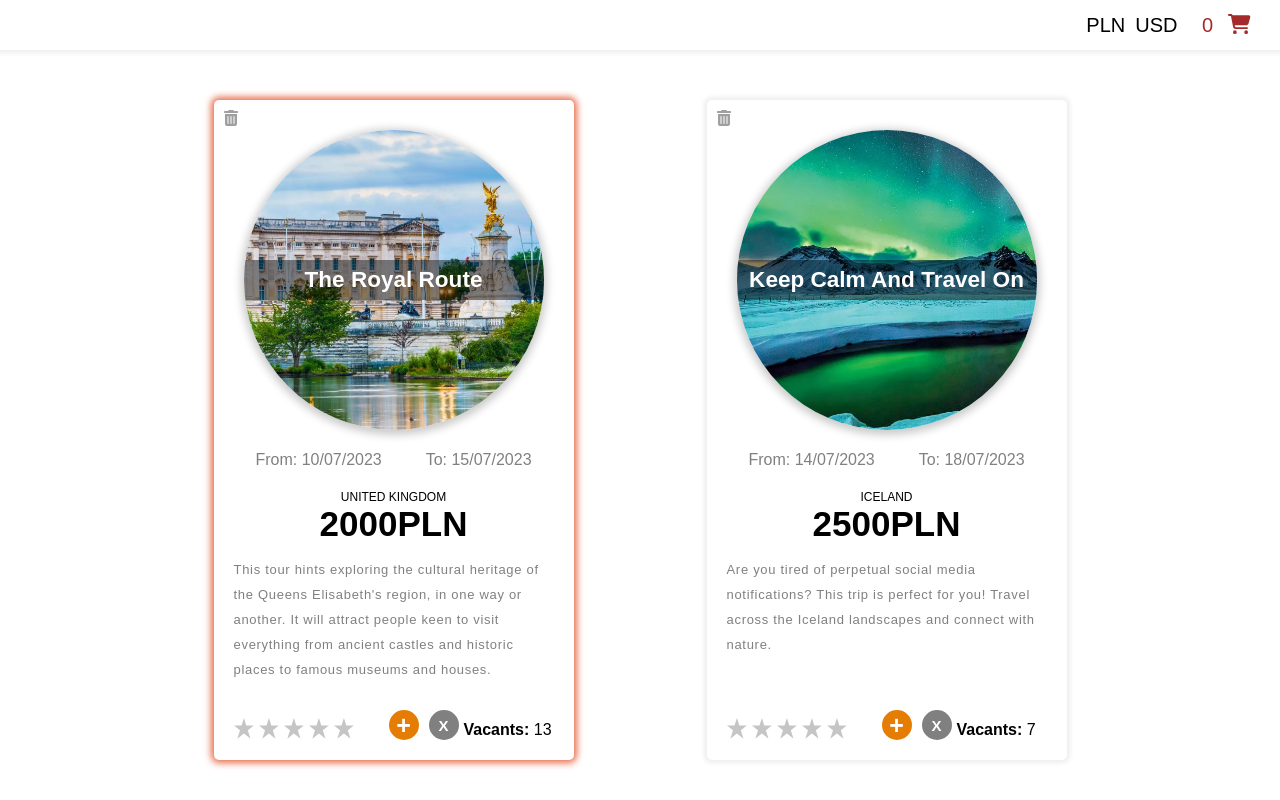
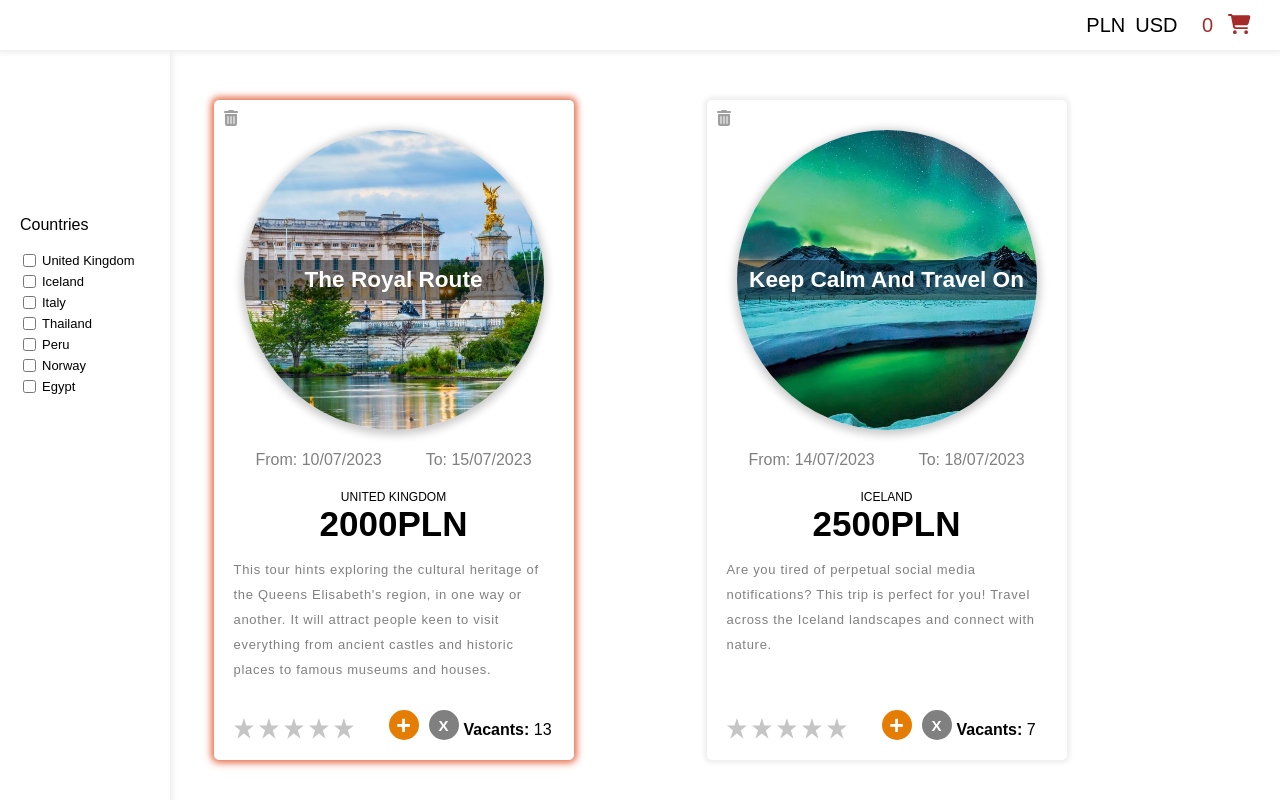
Before and after one commit to kajadudek/Web-Applications-Course, an Angular app in the folder lab 4/wycieczki/wycieczka/: page / in a window 1280 px wide. Shown: the top 800 px of the page. Built offline with nearby package versions, Linux system fonts and the light colour scheme.

Commit message:
filtering using pipes - doesn't update

```diff
--- a/lab 4/wycieczki/wycieczka/src/app/app.module.ts
+++ b/lab 4/wycieczki/wycieczka/src/app/app.module.ts
@@ -9,8 +9,9 @@ import { AddTripComponent } from './add-trip/add-trip.component';
 import { FormsModule, ReactiveFormsModule } from '@angular/forms';
 import { RatingComponent } from './rating/rating.component';
 import { StarComponent } from './star/star.component';
-import { FilterPipe } from './pipes/filter.pipe';
+import { FilterPipe } from './pipes/country.pipe';
 import { ShoppingCartComponent } from './shopping-cart/shopping-cart.component';
+import { SidebarComponent } from './sidebar/sidebar.component';
 
 @NgModule({
   declarations: [
@@ -20,7 +21,8 @@ import { ShoppingCartComponent } from './shopping-cart/shopping-cart.component';
     RatingComponent,
     StarComponent,
     FilterPipe,
-    ShoppingCartComponent
+    ShoppingCartComponent,
+    SidebarComponent
   ],
   imports: [
     BrowserModule,
--- /dev/null
+++ b/lab 4/wycieczki/wycieczka/src/app/pipes/country.pipe.ts
@@ -0,0 +1,38 @@
+import { Pipe, PipeTransform } from '@angular/core';
+import { Trip } from '../trip/trip.component';
+
+@Pipe({
+  name: 'localisation',
+  pure: false
+})
+export class FilterPipe implements PipeTransform {
+
+  transform(tripList: Trip[], search: string[]): Trip[] {
+
+    if (!tripList){
+      return [];
+    }
+    if(!search || search.length == 0){
+      return tripList;
+    }
+
+    let result = [];
+    let finalResult = [];
+
+    for (let searchWord of search){
+      result = (searchThroughList(searchWord.toLowerCase(), tripList));
+      for (let trip in result){
+        finalResult.push(result[trip]);
+      }
+    }
+
+    return finalResult;
+  }
+
+
+}
+function searchThroughList(search: string, tripList: Trip[]) {
+  return tripList.filter(trip => {
+    return trip.destinationCountry.toLowerCase().includes(search);
+  });
+}
--- a/lab 4/wycieczki/wycieczka/src/app/pipes/filter.pipe.ts
+++ /dev/null
@@ -1,12 +0,0 @@
-import { Pipe, PipeTransform } from '@angular/core';
-
-@Pipe({
-  name: 'filter'
-})
-export class FilterPipe implements PipeTransform {
-
-  transform(value: unknown, ...args: unknown[]): unknown {
-    return null;
-  }
-
-}
--- /dev/null
+++ b/lab 4/wycieczki/wycieczka/src/app/sidebar/sidebar.component.css
@@ -0,0 +1,21 @@
+.sidebar {
+    display: flex;
+    padding: 100px 10px;
+    background-color: rgb(255, 255, 255);
+}
+
+.filter-name {
+    text-transform: uppercase;
+    font-size: 15px;
+    font-weight: bold;
+    margin-bottom: 5px;
+}
+
+.checkbox-container {
+    display: flex;
+    font-size: 13px;
+}
+
+.checkbox-container > p, input {
+    margin: 3px;
+}
--- /dev/null
+++ b/lab 4/wycieczki/wycieczka/src/app/sidebar/sidebar.component.html
@@ -0,0 +1,9 @@
+<div class="sidebar">
+    <div class="country-filter">
+        <p class="">Countries</p>
+        <div *ngFor="let box of uniqueCountries" class="checkbox-container">
+            <input type="checkbox" (change)="updateListOfCountries(box)">
+            <p>{{box}}</p>
+        </div>
+    </div>
+</div>
--- /dev/null
+++ b/lab 4/wycieczki/wycieczka/src/app/sidebar/sidebar.component.ts
@@ -0,0 +1,48 @@
+import { outputAst } from '@angular/compiler';
+import { Component, EventEmitter, Input, OnInit, Output } from '@angular/core';
+import { Trip, TripComponent } from '../trip/trip.component';
+
+@Component({
+  selector: 'app-sidebar',
+  templateUrl: './sidebar.component.html',
+  styleUrls: ['./sidebar.component.css']
+})
+export class SidebarComponent implements OnInit {
+
+  constructor() { }
+
+  uniqueCountries!: string[];
+  filteredCountryList!: string[];
+
+
+  @Input() tripList!: Trip[];
+
+  @Output() sendCountryFilter: EventEmitter<string[]> = new EventEmitter();
+
+  ngOnInit(): void {
+    console.log('sidebar ' + this.tripList);
+    this.uniqueCountries = [...new Set(this.tripList.map(trip => trip.destinationCountry))];
+  }
+
+  updateListOfCountries(selectedCountry: string){
+    if (this.filteredCountryList === undefined || this.filteredCountryList.length == 0){
+      this.filteredCountryList = [selectedCountry];
+      this.sendCountryFilter.emit(this.filteredCountryList);
+
+      return;
+    }
+    for (let country of this.filteredCountryList){
+      if (selectedCountry == country){
+        const id = this.filteredCountryList.indexOf(selectedCountry,0);
+        this.filteredCountryList.splice(id,1);
+        this.sendCountryFilter.emit(this.filteredCountryList);
+
+        return;
+      }
+    }
+    this.filteredCountryList.push(selectedCountry);
+    this.sendCountryFilter.emit(this.filteredCountryList);
+    return;
+  }
+
+}
--- a/lab 4/wycieczki/wycieczka/src/app/trip/trip.component.css
+++ b/lab 4/wycieczki/wycieczka/src/app/trip/trip.component.css
@@ -1,3 +1,15 @@
+.sidebar {
+    position: fixed;
+    padding: 100px 10px;
+    background-color: rgb(255, 255, 255);
+    width: 150px;
+    top: 0;
+    left: 0;
+    bottom: 0;
+    margin: auto;
+    box-shadow: 0px 0px 5px 3px rgb(238, 238, 238);
+}
+
 .how-many-trips {
     position: fixed;
     top: 0;
--- a/lab 4/wycieczki/wycieczka/src/app/trip/trip.component.html
+++ b/lab 4/wycieczki/wycieczka/src/app/trip/trip.component.html
@@ -22,9 +22,14 @@
         (mouseenter)="displayCart()"
         (mouseleave)="hideCart()"></app-shopping-cart>
 
+<app-sidebar
+    class = "sidebar"
+    [tripList]="trips"
+    (sendCountryFilter) = "getCountryFilter($event)"
+></app-sidebar>
+
 <div class="trip-cards" *ngIf="trips != []">
-
-    <div class="trip-card" *ngFor="let trip of trips" [ngClass]="{'max-price': trip === findMaxPrice(), 'min-price': trip === findMinPrice()}">
+    <div class="trip-card" *ngFor="let trip of trips | localisation: countryFilter" [ngClass]="{'max-price': trip === findMaxPrice(), 'min-price': trip === findMinPrice()}">
         <div class="delete-button">
             <fa-icon [icon]="faTrashCan" (click)="deleteTrip(trip)"></fa-icon>
         </div>
--- a/lab 4/wycieczki/wycieczka/src/app/trip/trip.component.ts
+++ b/lab 4/wycieczki/wycieczka/src/app/trip/trip.component.ts
@@ -132,6 +132,14 @@ export class TripComponent implements OnInit {
         this.currentCurrency = "PLN";
       }
     }
+  }
 
+
+
+//FILTER
+  countryFilter = [''];
+
+  getCountryFilter(list: string[]){
+    this.countryFilter = list;
   }
 }
```
Also changed, not shown: 2 other files (tests, documents, lock files or other folders).
